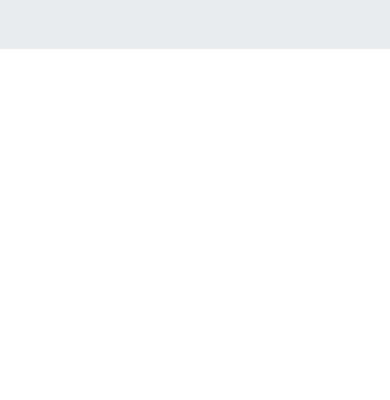
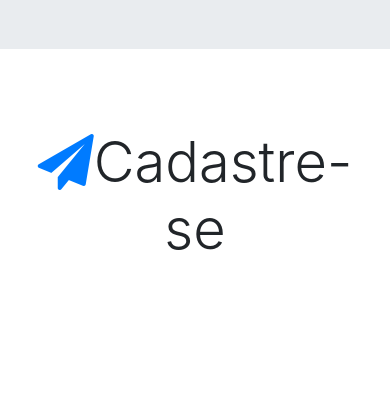
Before and after one commit to DanielSantosLira/node-php, a PHP site: page / in a window 390 px wide. Shown: the part 5131-5531 px from the top of the page. Before the commit the page ends 5180 px from the top, so only its background shows below. Run offline with PHP 8.4, Linux system fonts and the light colour scheme; some libraries are stand-ins or nearby versions.

Commit message:
Update index.php

```diff
--- a/index.php
+++ b/index.php
@@ -13,6 +13,7 @@
 </head>
 
 <body>
+  <!-- inicio do navbar -->
   <nav class="navbar navbar-fixed-top navbar-expand-lg navbar-collapse bg-dange ">
 
     <div class="container">
@@ -71,7 +72,9 @@
 
     </div>
   </nav>
+  <!-- Fim do navbar -->
 
+  <!-- Incicio do Carousel -->
   <div id="carouselSite" class="carousel slide bg-primary " data-ride="carousel">
 
     <ol class="carousel-indicators">
@@ -90,7 +93,7 @@
         <img src="img/celular.png" alt="" class="img-fluid d-block">
 
         <div class="carousel-caption d-none d-md-block text-dark">
-         -
+          -
           <h1>Celulares</h1>
           <p class="lead">consectetur adipiscing elit. Donec nec lorem velit. Maecenas id tellus.</p>
         </div>
@@ -127,7 +130,9 @@
     </a>
 
   </div>
+  <!-- fim do Carousel -->
 
+  <!-- Inicio do card -->
   <div class="container">
 
     <div class="row">
@@ -312,7 +317,9 @@
       </div>
     </div>
   </div>
+  <!-- fim do Card -->
 
+  <!-- Incicio do Jombontron -->
   <div class="jumbotron jumbotron-fluid">
 
     <div class="container">
@@ -433,8 +440,34 @@
 
     </div>
   </div>
+  <!-- Fim do Jombontron -->
 
-  <!-- Modal -->
+
+  <!--Inicio Formulário -->
+  <div class="container">
+    <div class="row">
+
+    </div>
+    <div class="col-12 text-center my-5">
+      <h1 class="display-4"><i class="fa fa-paper-plane text-primary" aria-hidden="true"></i>Cadastre-se</h1>
+    </div>
+
+    <div class="row justify-content-center mb-5">
+
+      <div class="col-sm-12 col-md-10 col-lg-8"></div>
+      <form>
+        <div class="form-row">
+          <div class="form-group col-sm-6">
+            <label for="input-nome"></label>
+          </div>
+
+        </div>
+      </form>
+    </div>
+  </div>
+  <!--Fim Formulário -->
+
+  <!--Icicio Modal -->
   <div class="modal fade" id="siteModal" tabindex="-1" role="dialg">
 
     <div class="modal-dialog modal-lg" role="document">
@@ -489,6 +522,7 @@
       </div>
     </div>
   </div>
+  <!--Fim Modal -->
 
   <script src="node_modules/jquery/dist/jquery.js"></script>
   <script src="node_modules/popper.js/dist/umd/popper.js"></script>
```
